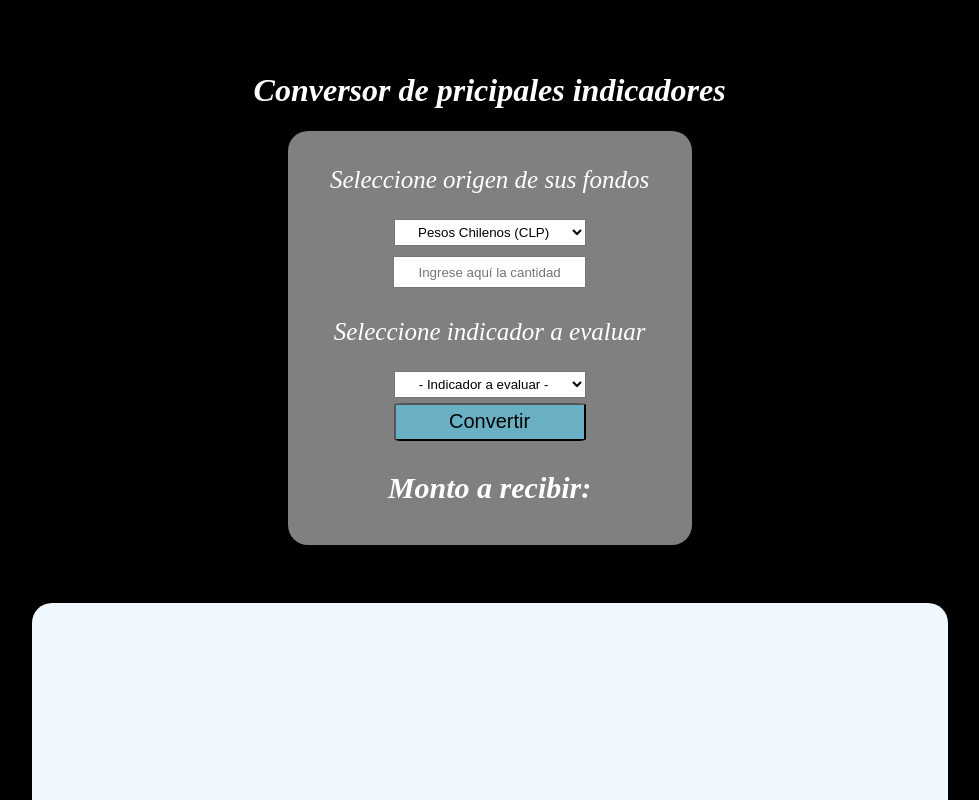
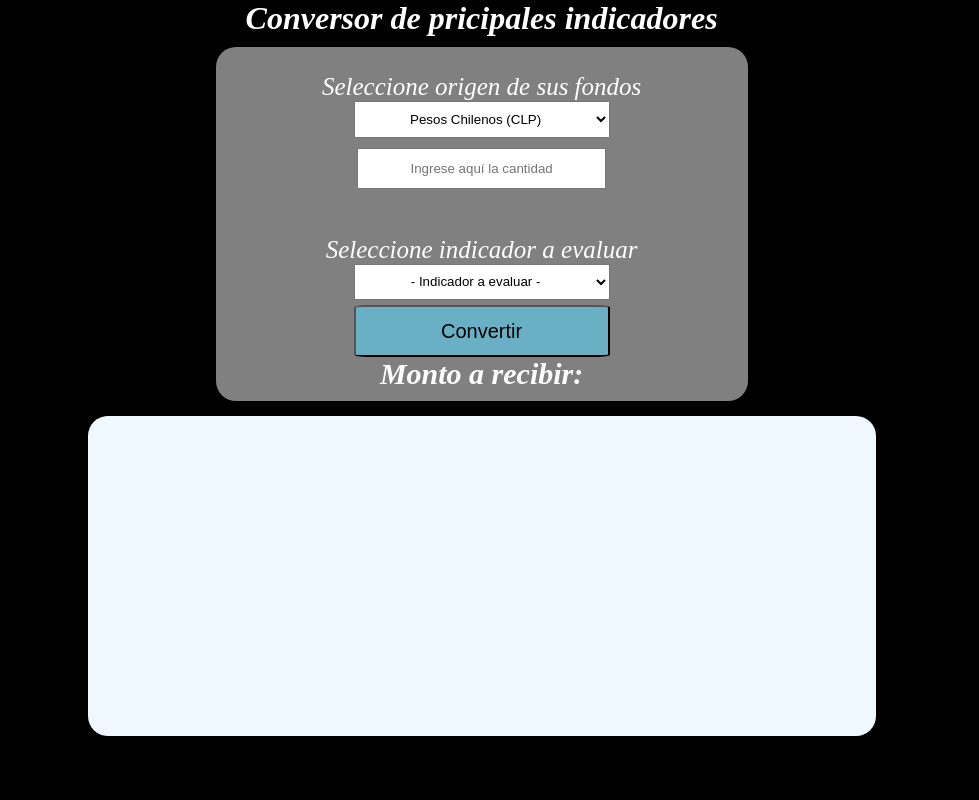
Before and after one commit to AngelJeralmy/Full-stack-js-finalM3, a plain HTML site: page index.html in a window 1280 px wide. Shown: the top 800 px of the page, without its empty margins (152-1131 px from the left). Drawn offline with nearby package versions, Linux system fonts and the light colour scheme.

Commit message:
Algo de responsividad

```diff
--- a/assets/css/styles.css
+++ b/assets/css/styles.css
@@ -1,3 +1,18 @@
+*{
+  margin: 0;
+  padding: 0;
+}
+
+
+
+
+
+
+
+/* Movil */
+
+@media  screen and (max-width: 575px) {
+
   body{
     width: 99vw;
     height: auto;
@@ -15,6 +30,8 @@ body{
   .h{
     color: white;
     font-style: italic;
+    text-align: center;
+    margin-bottom: 10px;
   }
 
 
@@ -27,7 +44,7 @@ body{
     flex-direction: column;
     justify-content: center;
     align-items: center;
-  width: 30vw;
+    width: 80vw;
     height: auto;
     background-color: grey;
     padding: 10px 10px 10px 10px;
@@ -104,6 +121,7 @@ body{
     font-style: italic;
     font-size: 25px;
     color: white;
+    text-align: center;
   }
 
 
@@ -115,6 +133,7 @@ body{
     font-size: 30px;
     color: white;
     font-style: italic;
+    text-align: center;
   }
 
 
@@ -123,8 +142,8 @@ body{
 
   /* Grafica, por su parte, es la clase del div que contiene a la etiqueta 'canvas'. */
   .grafica{
-  width: 70vw;
-  height: 500px;
+    width: 90vw;
+    height: 200px;
     display: flex;
     flex-direction: column;
     justify-content: center;
@@ -138,3 +157,155 @@ body{
     width: 90%;
     height: 100%;
   }
+}
+
+
+
+
+
+
+
+/* Tablet */
+
+@media  screen and (min-width: 576px) {
+  body{
+    width: 99vw;
+    height: auto;
+    display: flex;
+    flex-direction: column;
+    justify-content: center;
+    align-items: center;
+    background-color: black;
+  }
+
+
+
+
+  /* Clase correspondiente  la equiqueta h1: dónde se muestra el titulo "Conversor de pricipales indicadores". */
+  .h{
+    color: white;
+    font-style: italic;
+    text-align: center;
+    margin-bottom: 10px;
+  }
+
+
+
+
+
+  /* Padre es la clase correspociente a la etiqueta main. En esta se encuentran ambos select, ambos titulos, el input y el botón. */
+  .padre{
+    display: flex;
+    flex-direction: column;
+    justify-content: center;
+    align-items: center;
+    width: 40vw;
+    height: auto;
+    background-color: grey;
+    padding: 10px 10px 10px 10px;
+    border-radius: 20px;
+  }
+
+
+
+
+  /* Esta clase, por su parte, corresponde a la etiqueta section. Dentro de esta, existen dos divs: selectybutton_int1 y selectybutton_int2 */
+  .selectybutton{
+    display: flex;
+    flex-direction: column;
+    justify-content: space-between;
+    align-items: center;
+    width: 100%;
+    height: 300px;
+  }
+  .selectybutton_int1{
+    display: flex;
+    flex-direction: column;
+    justify-content: center;
+    align-items: center;
+    height: 50%;
+    width: 100%;
+    padding-bottom: 5px;
+  }
+
+
+
+
+
+  /* Div con clase selectybutton_int1 */
+  .selectybutton_int1 input{
+    text-align: center;
+    width: 48%;
+    height: 25%;
+    margin-top: 10px;
+  }
+  .selectybutton_int1 select{
+    height: 25%;
+    width: 50%;
+    text-align: center;
+  }
+
+
+
+
+
+  /* Div con clase selectybutton_int2 */
+  .selectybutton_int2{
+    display: flex;
+    flex-direction: column;
+    justify-content: end;
+    align-items: center;
+    height: 50%;
+    width: 100%;
+  }
+  .selectybutton_int2 select{
+    height: 25%;
+    width: 50%;
+    text-align: center;
+  }
+  .selectybutton_int2 button{
+    margin-top: 5px;
+    width: 50%;
+    height: 35%;
+    border-radius: 5%;
+    cursor: pointer;
+    background-color: rgb(105, 176, 197);
+    font-size: 20px;
+  }
+  .p{
+    font-style: italic;
+    font-size: 25px;
+    color: white;
+    text-align: center;
+  }
+
+
+
+
+
+  /* Resultado es la clase que corresponde a la etiqueta h3: aquella donde se muestra el resultado de la conversión. */
+  .resultado{
+    font-size: 30px;
+    color: white;
+    font-style: italic;
+    text-align: center;
+  }
+
+
+
+
+
+  /* Grafica, por su parte, es la clase del div que contiene a la etiqueta 'canvas'. */
+  .grafica{
+    width: 60vw;
+    height: 300px;
+    display: flex;
+    flex-direction: column;
+    justify-content: center;
+    align-items: center;
+    background-color: aliceblue;
+    margin-top: 15px;
+    border-radius: 20px;
+    padding: 10px 10px 10px 10px;
+  }
+}
--- a/index.html
+++ b/index.html
@@ -13,8 +13,6 @@
   <title>Conversor de monedas</title>
 </head>
 <body>
-
-    <h1><span id="error" class="h"></span></h1>
     <h1 class="h">Conversor de pricipales indicadores</h1>
 
 
@@ -23,7 +21,7 @@
 
 
 
-      <!-- Contenedor que contiene aquellos elementos que se encuentran hacia abajo a partir de "Seleccione origen de sus fondos". -->
+      <!-- Contenedor de aquellos elementos que se encuentran hacia abajo a partir de "Seleccione origen de sus fondos". -->
       <div class="selectybutton_int1">
 
         <p class="p">
@@ -45,7 +43,7 @@
 
 
 
-      <!-- Contenedor que contiene aquellos elementos que se encuentran hacia abajo a partir de "Seleccione indicador a evaluar". -->
+      <!-- Contenedor de aquellos elementos que se encuentran hacia abajo a partir de "Seleccione indicador a evaluar". -->
       <div class="selectybutton_int2">
 
         <p class="p">
```
Lines whose indentation alone changed are shown as unchanged.
